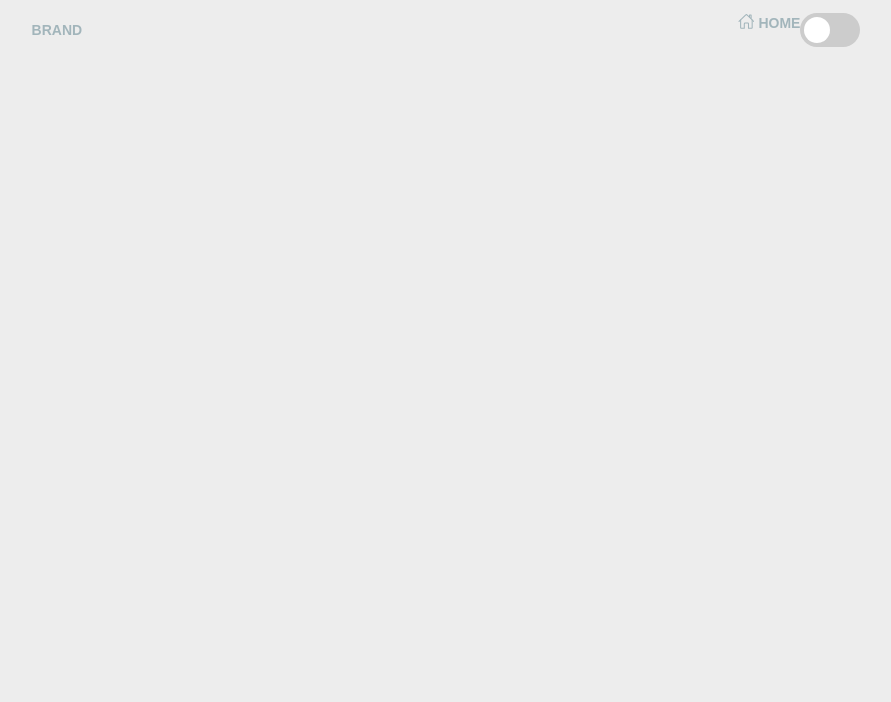
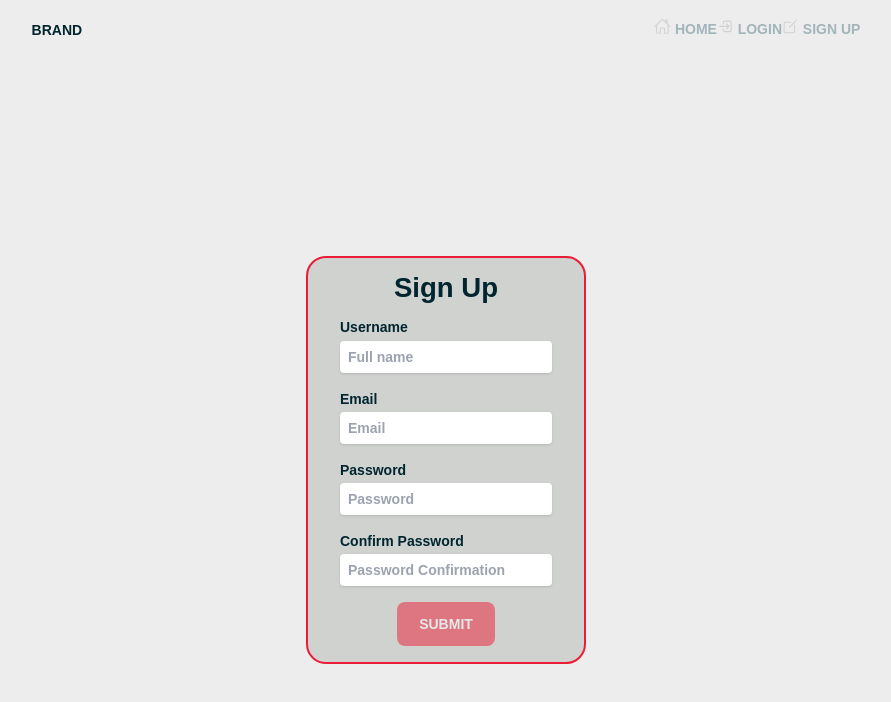
Before and after one commit to Kam-Mivehchi/CollectURL, a React (Create React App) app in the folder client/: page /signup in a window 1280 px wide. Before the commit this address had no page. Shown: the top 702 px of the page, without its empty margins (194-1085 px from the left). Built offline with nearby package versions, Linux system fonts and the light colour scheme.

Commit message:
add login and logout pages

```diff
--- a/client/src/App.js
+++ b/client/src/App.js
@@ -4,7 +4,8 @@ import './App.css';
 import Header from './components/Header.js'
 import Dashboard from './pages/Dashboard.js'
 import Home from './pages/Home.js'
-
+import Login from './pages/Login.js'
+import Signup from './pages/Signup.js'
 // import { Container } from './components/styles/Container.styled'
 import GlobalStyles from './components/styles/Global'
 import { ThemeProvider } from 'styled-components'
@@ -69,6 +70,8 @@ function App() {
         <Routes>
           <Route path="/" element={<Home />} />
           <Route path="/dashboard" element={<Dashboard />} />
+          <Route path="/signup" element={<Signup />} />
+          <Route path="/login" element={<Login />} />
           <Route path="lists/:listId" element={<SingleList />} />
         </Routes>
         {/* workspace needs to have top bar to create the lists and the list library  */}
--- a/client/src/Utils/UserContext.js
+++ b/client/src/Utils/UserContext.js
@@ -2,6 +2,7 @@ import React, { useState, createContext } from 'react';
 
 export const UserContext = createContext();
 
+export const useAuth = () => useContext(UserContext);
 const UserProvider = ({ children }) => {
    const [currentUser, setCurrentUser] = useState({
       name: 'John',
--- a/client/src/components/Header.js
+++ b/client/src/components/Header.js
@@ -1,7 +1,7 @@
 import React from 'react'
 import { Link } from 'react-router-dom'
-import { Nav, Container, HomeIcon } from './styles/Utilities.styles.js'
-import { AiOutlineHome } from "react-icons/ai";
+import { Nav, Container, HomeIcon, LoginIcon, SignUpIcon } from './styles/Utilities.styles.js'
+
 const NavBar = ({ theme, setTheme, options }) => {
    return (
 
@@ -14,10 +14,18 @@ const NavBar = ({ theme, setTheme, options }) => {
                   <HomeIcon />
                   <span className="hidden md:inline">Home</span>
                </Link>
-               <label class="switch">
+               <Link to='/login'>
+                  <LoginIcon />
+                  <span className="hidden md:inline">Login</span>
+               </Link>
+               <Link to='/signup'>
+                  <SignUpIcon />
+                  <span className="hidden md:inline">Sign Up</span>
+               </Link>
+               {/* <label class="switch">
                   <input type="checkbox" onChange={() => setTheme(theme == options.light ? options.dark : options.light)} />
                   <span class="slider round"></span>
-               </label>
+               </label> */}
             </div>
          </Nav>
       </Container>
--- a/client/src/components/styles/Global.js
+++ b/client/src/components/styles/Global.js
@@ -18,6 +18,15 @@ const GlobalStyles = createGlobalStyle`
   }
   img {
     max-width: 100%;
+}
+button{
+  padding:.75rem 1.4rem;
+  &:hover{
+    transform:scale(.9);
+  }
+ &:disabled{
+    opacity:.5;
+  }
 }
 
 ::-webkit-scrollbar {
--- a/client/src/components/styles/Utilities.styles.js
+++ b/client/src/components/styles/Utilities.styles.js
@@ -1,5 +1,5 @@
 import styled from 'styled-components'
-import { IoHomeOutline } from "react-icons/io5";
+import { IoHomeOutline, IoLogInOutline, IoCreateOutline } from "react-icons/io5";
 
 export const CenteredContainer = styled.div`
 background-color:${({ theme }) => theme.colors.primary || 'black'};
@@ -47,7 +47,6 @@ align-items:center;
 items-center;
 padding:.75rem .5rem;
 margin:0 1rem;
-color:${({ theme }) => theme.colors.accent2};
 a{
    font-size: 0.875rem;
    line-height: 1.25rem;
@@ -72,6 +71,10 @@ Link{
       outline:none
    }
 }
+span{
+
+   color:${({ theme }) => theme.colors.accent2};
+}
 @media (min-width: 768px) {
    width:66%;
    margin:auto;
@@ -81,7 +84,7 @@ Link{
 export const Button = styled.button`
 background-color:${({ bg }) => bg};
 color:${({ color }) => color};
-// padding:.75rem 1.4rem;
+
 margin:0 10px 0 0;
 font-size: 0.875rem;
 line-height: 1.25rem;
@@ -93,7 +96,7 @@ border-radius:${({ theme }) => theme.borders.button || ".25rem"};
  outline:none;
  &:hover{
    filter: drop-shadow(0 10px 8px rgb(0 0 0 / 0.04)) drop-shadow(0 4px 3px rgb(0 0 0 / 0.1));
-   transform:scale(1.1);
+
  }
  &:active{
    background-color:${({ theme }) => theme.colors.activeButton || "black"}
@@ -107,7 +110,71 @@ export const HomeIcon = styled(IoHomeOutline)`
    padding:0;
    display:inline-block;
    font-size:120%;
+color:${({ theme }) => theme.colors.secondary};
 
    margin-right:.25rem;
   margin-bottom:.4em;
 `
+export const LoginIcon = styled(IoLogInOutline)`
+   margin:0;
+   padding:0;
+   display:inline-block;
+   font-size:120%;
+color:${({ theme }) => theme.colors.secondary};
+
+   margin-right:.25rem;
+  margin-bottom:.4em;
+`
+export const SignUpIcon = styled(IoCreateOutline)`
+   margin:0;
+   padding:0;
+   display:inline-block;
+   font-size:120%;
+color:${({ theme }) => theme.colors.secondary};
+
+   margin-right:.25rem;
+  margin-bottom:.4em;
+`
+
+export const AuthenticationForm = styled.form`
+background-color: ${({ theme }) => theme.colors.secondary};
+padding:1rem 2rem;
+border-radius:${({ theme }) => theme.borders.outer};
+border:2px solid ${({ theme }) => theme.colors.accent};
+h2{
+   font-weight:bold;
+   margin:0 0 1rem 0;
+   text-align:center;
+   font-size:150%;
+   font-weight:900;
+}
+label{
+font-size: .875rem;
+font-weight:600;
+margin:0;
+}
+small{
+   font-size: .5rem;
+   color:${({ theme }) => theme.colors.accent}
+}
+input{
+   padding:.5rem;
+position:relative;
+border-radius:${({ theme }) => theme.borders.input};
+font-size: 0.875rem;
+line-height: 1rem;
+box-shadow: 0 1px 3px 0 rgb(0 0 0 / 0.1), 0 1px 2px -1px rgb(0 0 0 / 0.1);
+outline:none;
+width:80%;
+display:block;
+margin:.3rem auto 1rem auto;
+width:100%;
+&:focus{
+   outline:none;
+}
+}
+button{
+   display:block;
+   margin:auto;
+}
+`
--- a/client/src/pages/Home.js
+++ b/client/src/pages/Home.js
@@ -1,7 +1,7 @@
 import React from 'react'
 import styled from 'styled-components'
 import ListView from '../components/ListView'
-import { CenteredContainer, Input, TextArea } from "../components/styles/Utilities.styles"
+
 
 const Hero = styled.section`
 
--- /dev/null
+++ b/client/src/pages/Login.js
@@ -0,0 +1,68 @@
+import React, { useState } from 'react'
+import { useRef, useCallback } from "react";
+import { useTheme } from 'styled-components'
+import { CenteredContainer, AuthenticationForm, Button } from "../components/styles/Utilities.styles"
+const Login = () => {
+   const theme = useTheme();
+   const userNameInputElement = useRef();
+   const emailInputElement = useRef();
+   const passwordInputElement = useRef();
+   const passwordConfirmationInputElement = useRef();
+   const [confirm, setConfirm] = useState(false);
+   const formHandler = useCallback(
+      () => (event) => {
+         event.preventDefault();
+
+         const data = {
+            userName: userNameInputElement.current?.value,
+            email: emailInputElement.current?.value,
+            password: passwordInputElement.current?.value,
+            passwordConfirmation: passwordConfirmationInputElement.current?.value
+         };
+
+         console.log(data);
+      },
+      []
+   );
+   return (
+      <CenteredContainer>
+         <AuthenticationForm onSubmit={formHandler}>
+            <h2>Login</h2>
+
+
+
+            <label>
+               Email
+               <input
+                  ref={emailInputElement}
+                  id="email"
+                  placeholder="Email"
+                  type="email"
+                  required
+               />
+
+            </label>
+
+            <label >
+               Password
+               <input
+                  ref={passwordInputElement}
+                  id="password"
+                  placeholder="Password"
+                  type="password"
+                  required
+               />
+
+
+            </label>
+
+            <Button bg={theme.colors.accent} color={theme.colors.cardBackground} type="submit" >
+               Submit
+            </Button>
+
+         </AuthenticationForm >
+      </CenteredContainer >
+   )
+}
+
+export default Login
--- /dev/null
+++ b/client/src/pages/Signup.js
@@ -0,0 +1,88 @@
+import React, { useState } from 'react'
+import { useRef, useCallback } from "react";
+import { useTheme } from 'styled-components'
+import { CenteredContainer, AuthenticationForm, Button } from "../components/styles/Utilities.styles"
+const Signup = () => {
+   const theme = useTheme();
+   const userNameInputElement = useRef();
+   const emailInputElement = useRef();
+   const passwordInputElement = useRef();
+   const passwordConfirmationInputElement = useRef();
+   const [confirm, setConfirm] = useState(false);
+   const formHandler = useCallback(
+      () => (event) => {
+         event.preventDefault();
+
+         const data = {
+            userName: userNameInputElement.current?.value,
+            email: emailInputElement.current?.value,
+            password: passwordInputElement.current?.value,
+            passwordConfirmation: passwordConfirmationInputElement.current?.value
+         };
+
+         console.log(data);
+      },
+      []
+   );
+   return (
+      <CenteredContainer>
+         <AuthenticationForm onSubmit={formHandler}>
+            <h2>Sign Up</h2>
+            <label>
+               Username
+               <input
+                  ref={userNameInputElement}
+                  id="full_name"
+                  placeholder="Full name"
+                  type="text"
+                  required
+               />
+            </label>
+
+
+            <label>
+               Email
+               <input
+                  ref={emailInputElement}
+                  id="email"
+                  placeholder="Email"
+                  type="email"
+                  required
+               />
+
+            </label>
+
+            <label >
+               Password
+               <input
+                  ref={passwordInputElement}
+                  id="password"
+                  placeholder="Password"
+                  type="password"
+                  required
+               />
+
+
+            </label>
+            <label>
+               Confirm Password
+               {confirm && <small>Passwords do not Match</small>}
+               <input
+                  ref={passwordConfirmationInputElement}
+                  id="password_confirmation"
+                  placeholder="Password Confirmation"
+                  onChange={() => { setConfirm(passwordInputElement.current?.value !== passwordConfirmationInputElement.current?.value) }}
+                  type="password"
+                  required
+               />
+            </label>
+            <Button bg={theme.colors.accent} color={theme.colors.cardBackground} type="submit" disabled={passwordInputElement.current?.value !== passwordConfirmationInputElement.current?.value || !passwordConfirmationInputElement.current?.value}>
+               Submit
+            </Button>
+
+         </AuthenticationForm >
+      </CenteredContainer >
+   )
+}
+
+export default Signup
```
Lines whose indentation alone changed are shown as unchanged.
